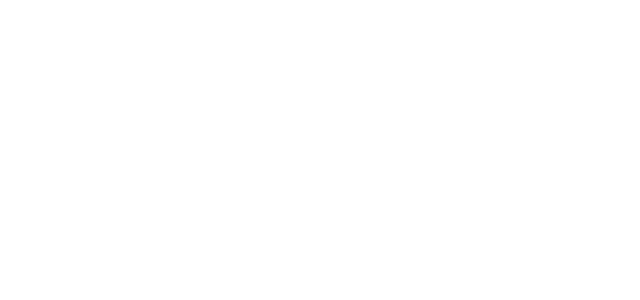
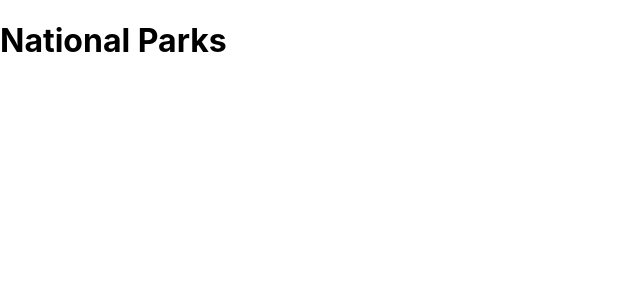
Before and after one commit to atlgouda/project-4, a React (Create React App) app in the folder client/: page /parks in a window 1280 px wide. Shown: the top 300 px of the page, without its empty margins (0-640 px from the left). Built offline with nearby package versions, Linux system fonts and the light colour scheme.

Commit message:
linked to parks page

```diff
--- a/client/src/App.js
+++ b/client/src/App.js
@@ -4,6 +4,7 @@
 import './App.css';
 import UserPage from './components/UserPage';
 import User from './components/User';
+import AllParks from './components/AllParks';
 
 class App extends Component {
   render() {
@@ -11,7 +12,8 @@
       <Router>
         <Switch>
           <Route exact path="/" component={UserPage}/>
-          <Route path="/users/:id" component ={User} />
+          <Route exact path="/users/:id" component ={User} />
+          <Route exact path='/parks' component = {AllParks} />
           </Switch>
       </Router>
     );
--- /dev/null
+++ b/client/src/components/AllParks.js
@@ -0,0 +1,11 @@
+import React, { Component } from 'react'
+
+export default class AllParks extends Component {
+  render() {
+    return (
+      <div>
+        <h1>National Parks</h1>
+      </div>
+    )
+  }
+}
--- a/client/src/components/UserPage.js
+++ b/client/src/components/UserPage.js
@@ -43,10 +43,11 @@
       })
     return (
       <div>
-          <h1>User Page</h1>
+          <h1>Select User</h1>
+          <Link to='/parks'>Parks Page</Link>
         {userContent}
-
-                <div>Add A User</div>
+        <br></br>
+                <div>Sign Up!</div>
                 <form onSubmit={this.handleSubmit}>
                     <input className ="enterHere"
                         type='text'
```
